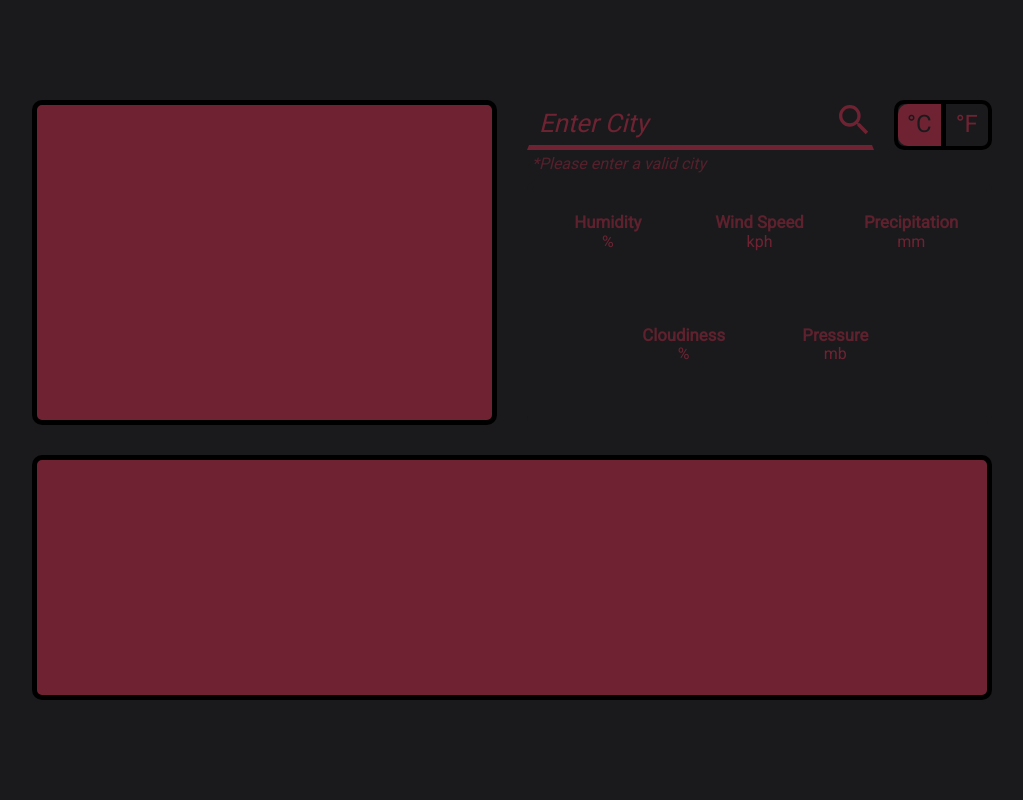
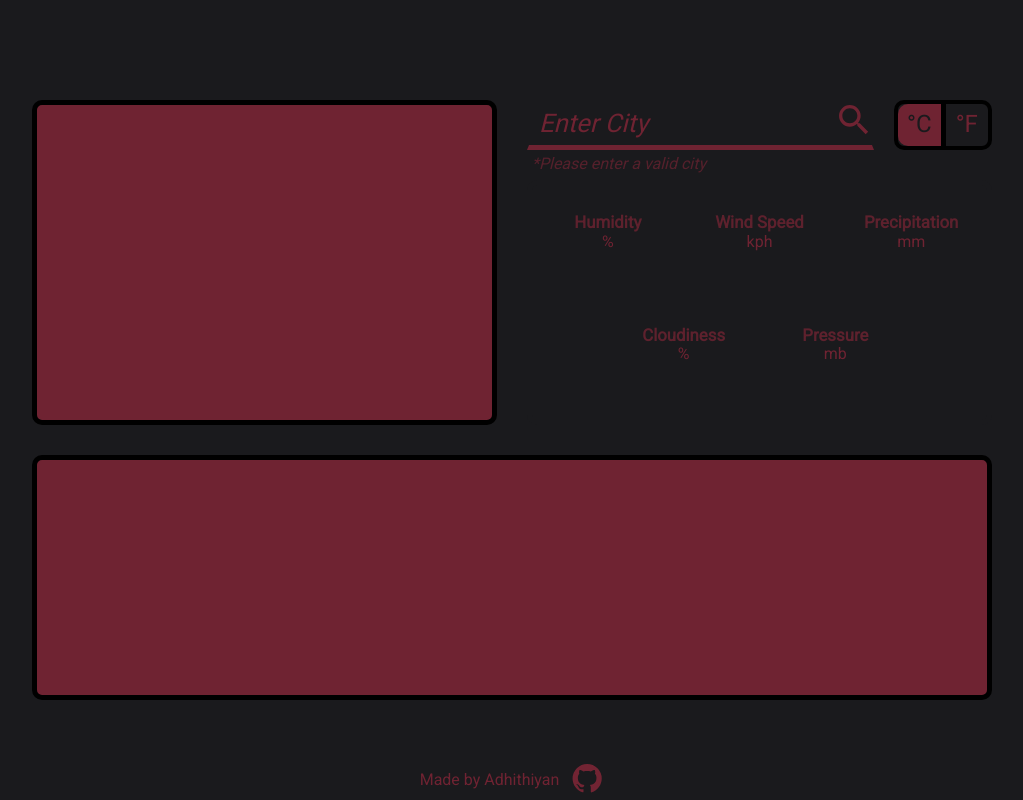
Before and after one commit to xAdhithiyan/weather-app, a website built with webpack: page src/template.html in a window 1280 px wide. Shown: the whole page, without its empty margins (128-1151 px from the left). Built offline with nearby package versions, Linux system fonts and the light colour scheme; no server answers.

Commit message:
add: footer

```diff
--- a/src/css/main.css
+++ b/src/css/main.css
@@ -194,3 +194,25 @@ input::placeholder {
   font-style: italic;
   opacity: 0.7;
 }
+
+/* footer */
+footer {
+  display: flex;
+  align-items: center;
+  justify-content: center;
+  gap: 10px;
+  position: fixed;
+  bottom: 0px;
+  left: 50%;
+  transform: translateX(-50%);
+  color: var(--sub-color);
+}
+footer img {
+  height: 35px;
+  filter: invert(13%) sepia(88%) saturate(1731%) hue-rotate(325deg)
+    brightness(91%) contrast(87%);
+}
+footer img:hover {
+  transform: rotate(720deg);
+  transition: all 1s;
+}
--- a/src/template.html
+++ b/src/template.html
@@ -57,5 +57,12 @@
       </div>
       <div class="hourlyInfo"></div>
     </div>
+
+    <footer>
+      <div>Made by Adhithiyan</div>
+      <a href="https://github.com/xAdhithiyan" target="_blank"
+        ><img src="../asset/github.svg" alt="github logo"
+      /></a>
+    </footer>
   </body>
 </html>
```
Also changed, not shown: asset/github.svg (added), dist/index.html, dist/main.js.
